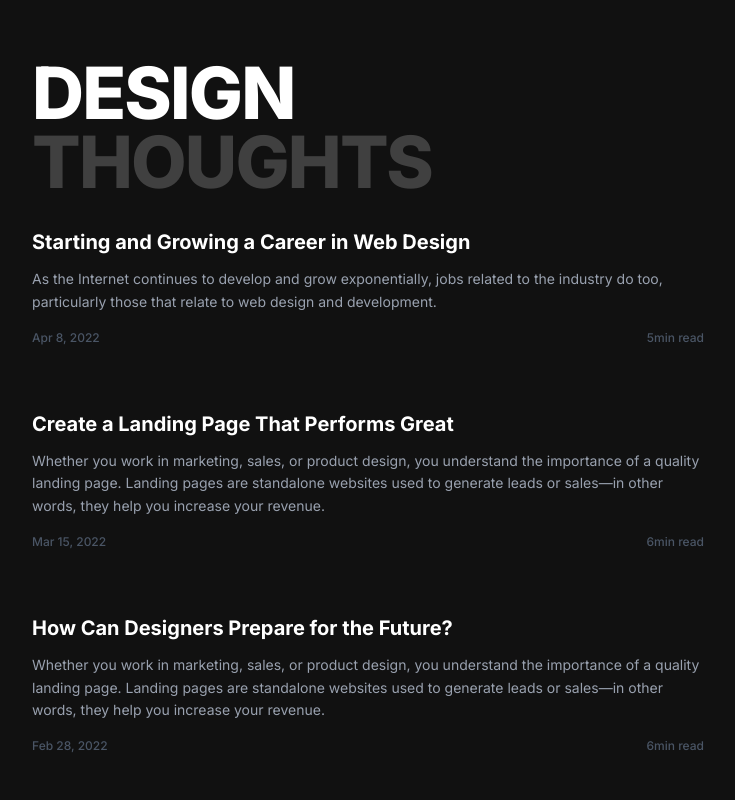
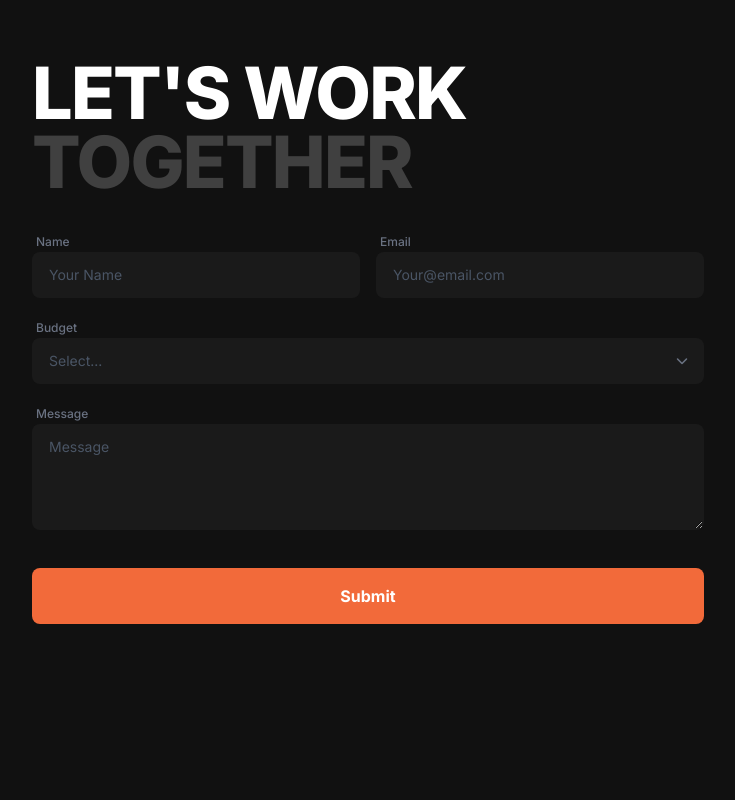
Before and after one commit to kvv190001/vivukhue-portfolio, a Next.js app: page / in a window 1280 px wide. Shown: the part 3760-4560 px from the top of the page, without its empty margins (480-1215 px from the left). Built offline with nearby package versions, Linux system fonts and the light colour scheme.

Commit message:
remove design thoughts section

```diff
--- a/app/page.tsx
+++ b/app/page.tsx
@@ -7,7 +7,6 @@ import Projects from "@/components/sections/Projects";
 import Experience from "@/components/sections/Experience";
 import Education from "@/components/sections/Education";
 import Tools from "@/components/sections/Tools";
-import Blog from "@/components/sections/Blog";
 import Contact from "@/components/sections/Contact";
 
 export default function Home() {
@@ -29,7 +28,6 @@ export default function Home() {
           <Experience />
           <Education />
           <Tools />
-          <Blog />
           <Contact />
           <Footer />
         </main>
--- a/components/sections/Blog.tsx
+++ /dev/null
@@ -1,22 +0,0 @@
-import SectionTitle from "@/components/ui/SectionTitle";
-import ArticleItem from "@/components/ui/ArticleItem";
-import Reveal from "@/components/ui/Reveal";
-import StaggerGroup, { StaggerItem } from "@/components/ui/StaggerGroup";
-import { articles } from "@/data/articles";
-
-export default function Blog() {
-  return (
-    <section className="space-y-8" id="blog">
-      <Reveal>
-        <SectionTitle lines={["DESIGN", "THOUGHTS"]} />
-      </Reveal>
-      <StaggerGroup className="space-y-8">
-        {articles.map((article) => (
-          <StaggerItem key={article.title}>
-            <ArticleItem {...article} />
-          </StaggerItem>
-        ))}
-      </StaggerGroup>
-    </section>
-  );
-}
--- a/components/ui/ArticleItem.tsx
+++ /dev/null
@@ -1,29 +0,0 @@
-type ArticleItemProps = {
-  title: string;
-  excerpt: string;
-  date: string;
-  readTime: string;
-  href: string;
-};
-
-export default function ArticleItem({ title, excerpt, date, readTime, href }: ArticleItemProps) {
-  return (
-    <article className="group pb-8 border-b border-gray-800/50 light:border-gray-300 last:border-0">
-      <a className="block" href={href}>
-        <div className="flex justify-between items-start gap-4 mb-3">
-          <h3 className="text-xl font-bold group-hover:text-orange-500 transition-colors">
-            {title}
-          </h3>
-          <i className="fas fa-arrow-up-right text-orange-500 opacity-0 group-hover:opacity-100 transition-opacity mt-1 flex-shrink-0" />
-        </div>
-        <p className="text-gray-400 light:text-gray-600 text-sm leading-relaxed mb-4">
-          {excerpt}
-        </p>
-        <div className="flex justify-between items-center text-xs text-gray-600 light:text-gray-500 font-medium">
-          <span>{date}</span>
-          <span>{readTime}</span>
-        </div>
-      </a>
-    </article>
-  );
-}
--- a/data/articles.ts
+++ /dev/null
@@ -1,26 +0,0 @@
-export const articles = [
-  {
-    title: "Starting and Growing a Career in Web Design",
-    excerpt:
-      "As the Internet continues to develop and grow exponentially, jobs related to the industry do too, particularly those that relate to web design and development.",
-    date: "Apr 8, 2022",
-    readTime: "5min read",
-    href: "#",
-  },
-  {
-    title: "Create a Landing Page That Performs Great",
-    excerpt:
-      "Whether you work in marketing, sales, or product design, you understand the importance of a quality landing page. Landing pages are standalone websites used to generate leads or sales—in other words, they help you increase your revenue.",
-    date: "Mar 15, 2022",
-    readTime: "6min read",
-    href: "#",
-  },
-  {
-    title: "How Can Designers Prepare for the Future?",
-    excerpt:
-      "Whether you work in marketing, sales, or product design, you understand the importance of a quality landing page. Landing pages are standalone websites used to generate leads or sales—in other words, they help you increase your revenue.",
-    date: "Feb 28, 2022",
-    readTime: "6min read",
-    href: "#",
-  },
-];
--- a/data/profile.ts
+++ b/data/profile.ts
@@ -21,5 +21,5 @@ export const navLinks = [
   { icon: "fas fa-briefcase", href: "#experience", label: "Experience" },
   { icon: "fas fa-graduation-cap", href: "#education", label: "Education" },
   { icon: "fas fa-wrench", href: "#tools", label: "Tools" },
-  { icon: "far fa-edit", href: "#blog", label: "Blog" },
+  { icon: "far fa-edit", href: "#contact", label: "Contact" },
 ];
```
